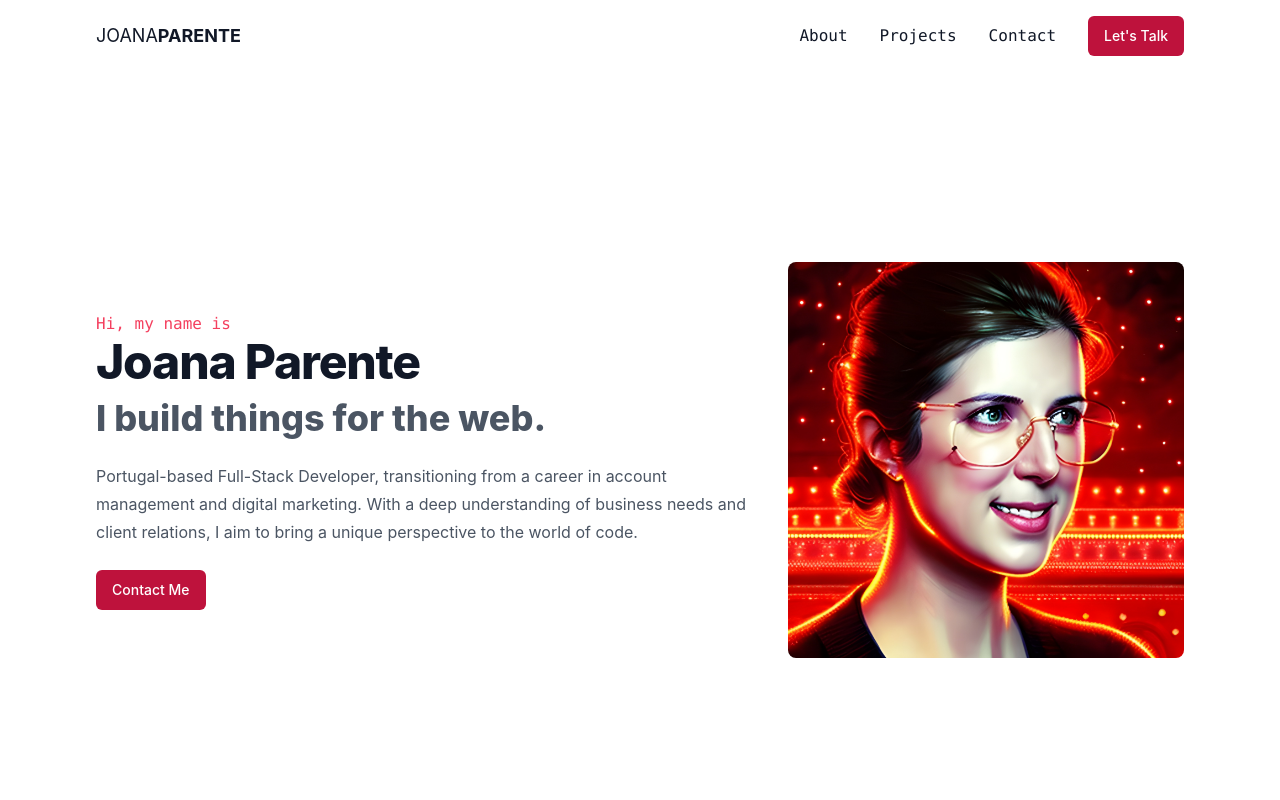
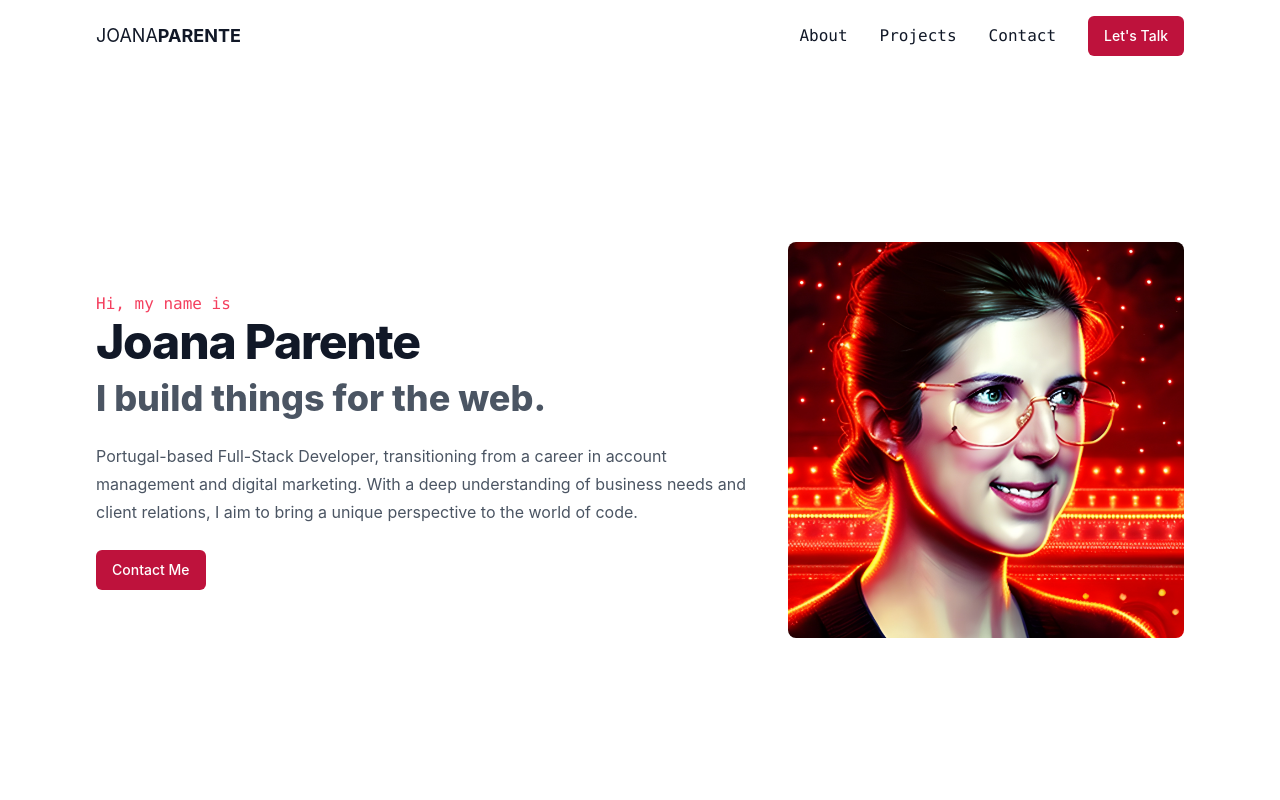
Before and after one commit to jrparente/joanaramosparente-v2, a React (Vite) app: page / in a window 1280 px wide. Shown: the top 800 px of the page. Built offline with nearby package versions, Linux system fonts and the light colour scheme.

Commit message:
Fixed Hero section spacing

```diff
--- a/src/components/HeroSection/HeroSection.tsx
+++ b/src/components/HeroSection/HeroSection.tsx
@@ -4,8 +4,8 @@ import Button from "../ui/Button";
 
 function HeroSection() {
   return (
-    <section className="section min-h-screen flex flex-col gap-16 mt-10 pt-10">
-      <div className="max-w-screen-xl mx-auto flex-1 flex flex-col justify-center md:flex-row md:items-center gap-8  px-5 xs:px-10 sm:px-12 md:px-24 ">
+    <section className="section min-h-screen flex flex-col gap-16 mt-10">
+      <div className="max-w-screen-xl mx-auto flex-1 flex flex-col justify-center md:flex-row md:items-center gap-8 px-5 xs:px-10 sm:px-12 md:px-24 py-24">
         <article className="w-full">
           <p className="text-primary-500 font-mono">Hi, my name is</p>
           <h1 className="text-4xl sm:text-5xl text-gray-900 font-extrabold pb-1.5 md:pb-3">
```
